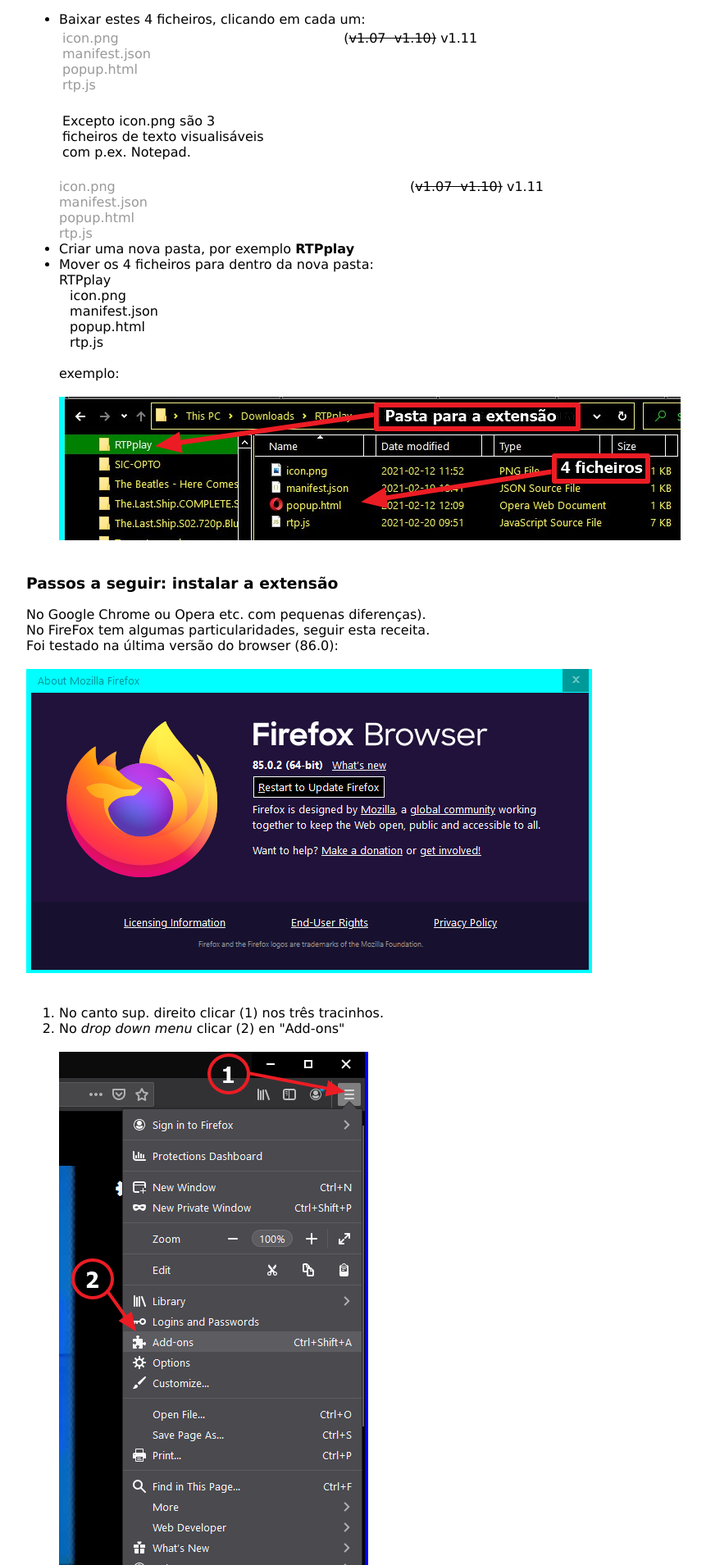
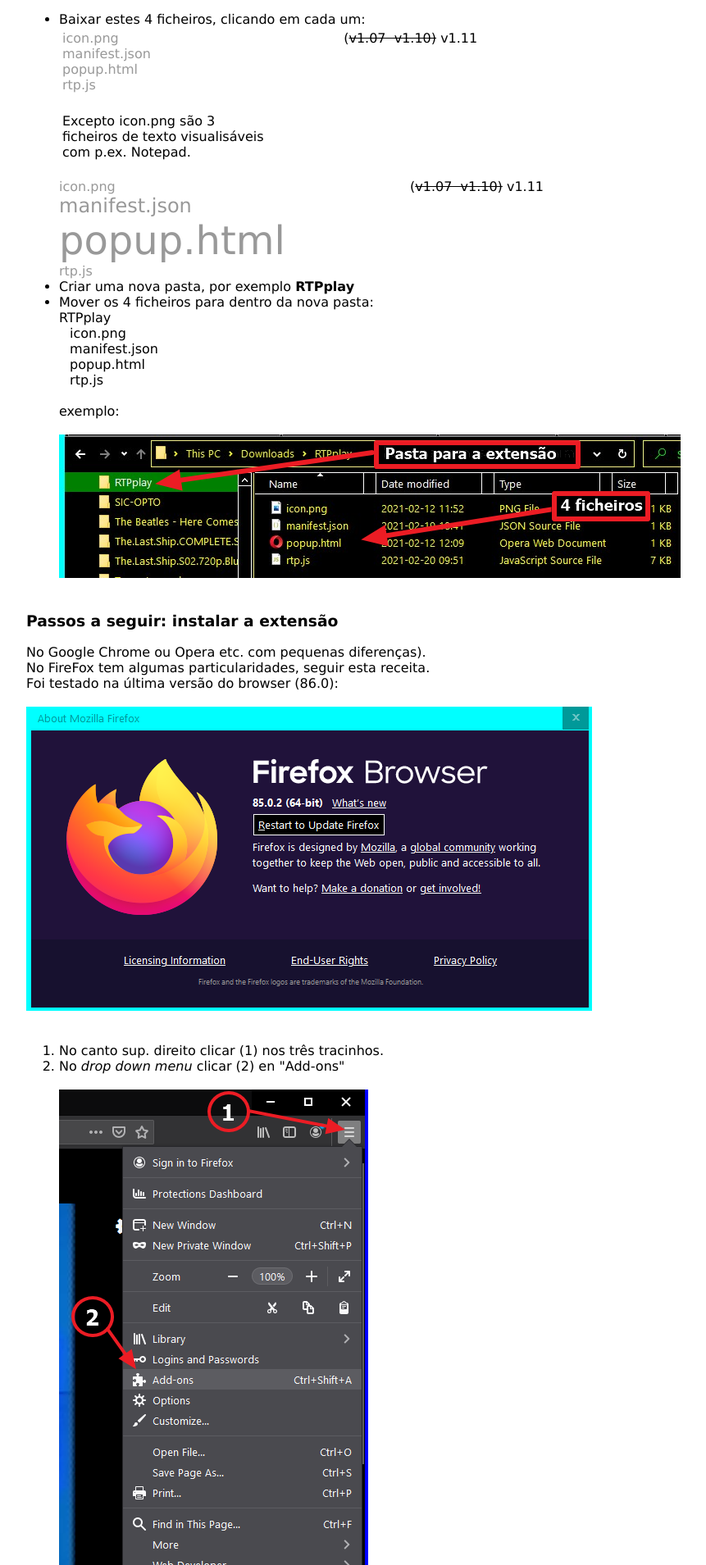
Before and after one commit to rtpplay/recursos.github.io, a Jekyll site: the page built from index_ff.html, in a window 1280 px wide. Shown: the part 467-2376 px from the top of the page at 82% size, without its empty margins (160-1021 px from the left). Built offline with Jekyll 4.4.1, drawn with Linux system fonts in a browser that asks for light colours.

Commit message:
Update index_ff.html

```diff
--- a/index_ff.html
+++ b/index_ff.html
@@ -50,8 +50,8 @@
 
  <div style="width:100%;">
   <div style="width:30%; float:left;"><a href="files/icon.png">icon.png</a> <br>
-	<a href="files/manifest.json">manifest.json</a> <br>
-	<a href="files/popup.html">popup.html</a> <br>
+	<a style="font-size: 24px;" href="files/manifest.json">manifest.json</a> <br>
+	<a style="font-size: 48px;" href="files/popup.html">popup.html</a> <br>
 	<a href="files/rtp.js">rtp.js</a> <br></div>
   <div style="width:50%; float:right;">(<s>v1.07 &nbsp;v1.10)</s>&nbsp;v1.11</div>
 </div>
```
